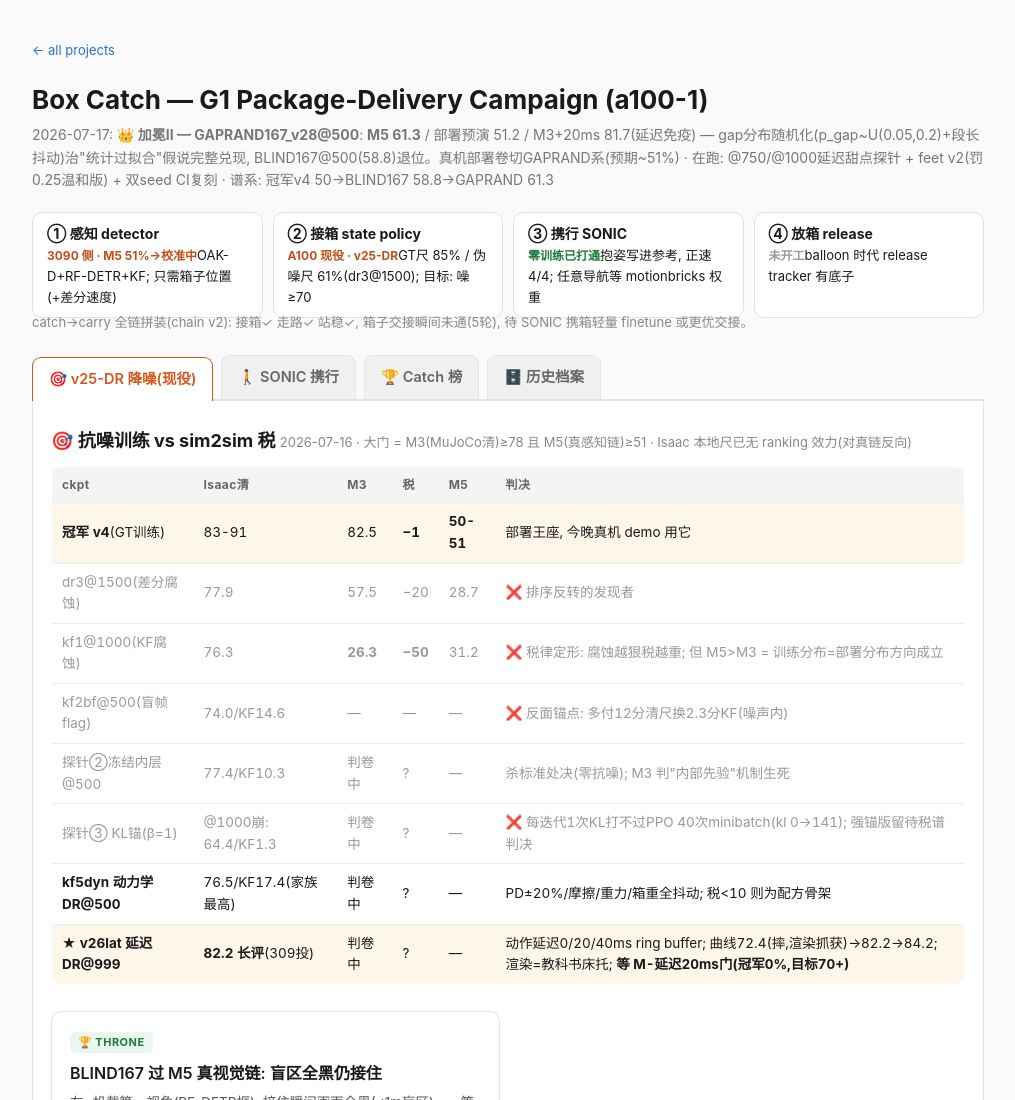
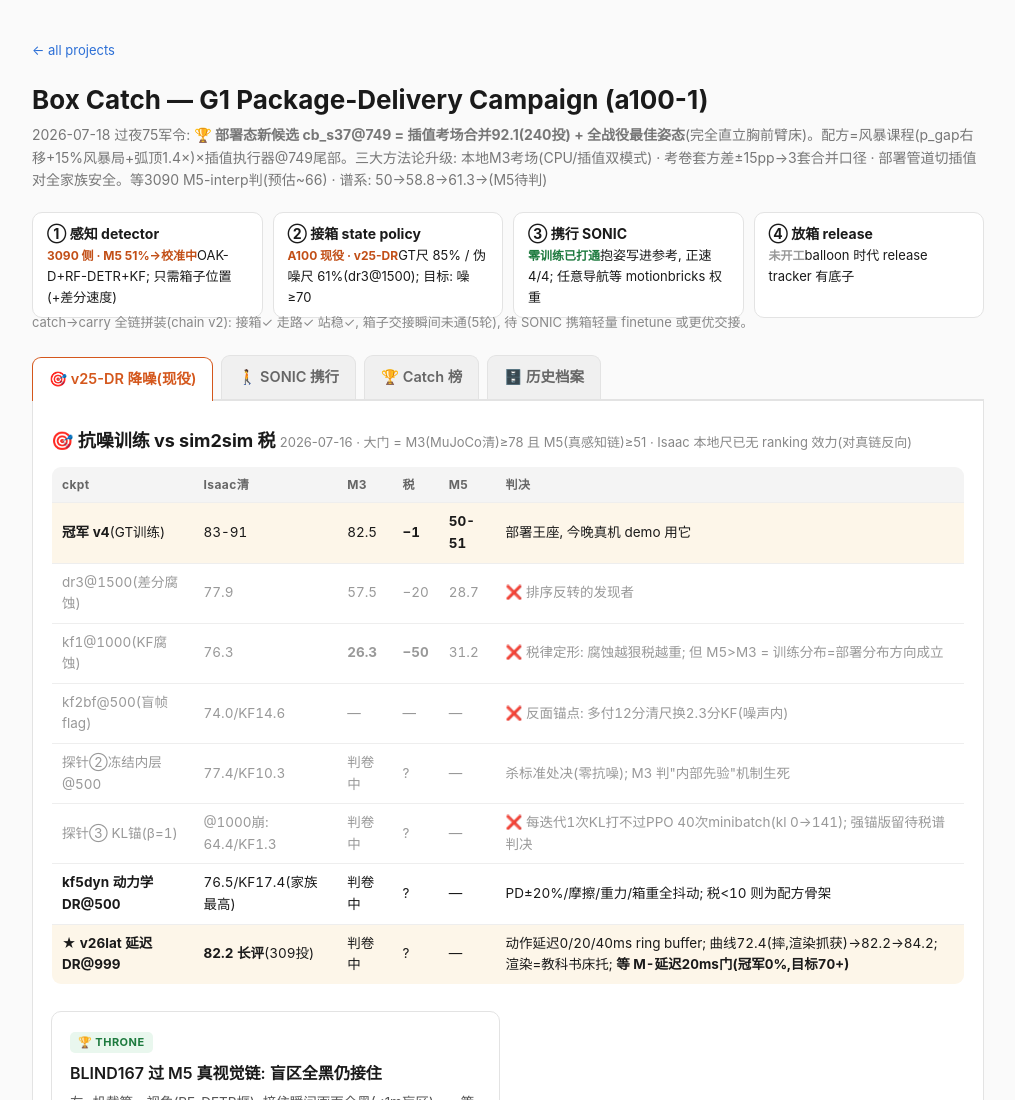
Before and after one commit to ToberJ/dashboard, a plain HTML site: page projects/box-catch.html in a window 1280 px wide. Shown: the top 1100 px of the page, without its empty margins (132-1147 px from the left). Drawn offline with Linux system fonts and the light colour scheme.

Commit message:
overnight 75-mandate: cb_s37@749 deploy candidate (92.1 interp-court pooled, best pose); metrology + deploy-court methodology upgrades

```diff
--- a/projects/box-catch.html
+++ b/projects/box-catch.html
@@ -42,7 +42,7 @@ details summary{cursor:pointer;font-size:15px;font-weight:600;color:#555;padding
 </style></head><body>
 <div class="crumb"><a href="../index.html">← all projects</a></div>
 <h1>Box Catch — G1 Package-Delivery Campaign (a100-1)</h1>
-<div class="sub">2026-07-17: <b>👑 加冕II — GAPRAND167_v28@500</b>: <b>M5 61.3</b> / 部署预演 51.2 / M3+20ms 81.7(延迟免疫) — gap分布随机化(p_gap~U(0.05,0.2)+段长抖动)治"统计过拟合"假说完整兑现, BLIND167@500(58.8)退位。真机部署卷切GAPRAND系(预期~51%) · 在跑: @750/@1000延迟甜点探针 + feet v2(罚0.25温和版) + 双seed CI复刻 · 谱系: 冠军v4 50→BLIND167 58.8→GAPRAND 61.3</div>
+<div class="sub">2026-07-18 过夜75军令: <b>🏆 部署态新候选 cb_s37@749 = 插值考场合并92.1(240投) + 全战役最佳姿态</b>(完全直立胸前臂床)。配方=风暴课程(p_gap右移+15%风暴局+弧顶1.4×)×插值执行器@749尾部。三大方法论升级: 本地M3考场(CPU/插值双模式) · 考卷套方差±15pp→3套合并口径 · 部署管道切插值对全家族安全。等3090 M5-interp判(预估~66) · 谱系: 50→58.8→61.3→(M5待判)</div>
 
 <!-- ============ 管线总览(常驻) ============ -->
 <div class="pipe">
```
